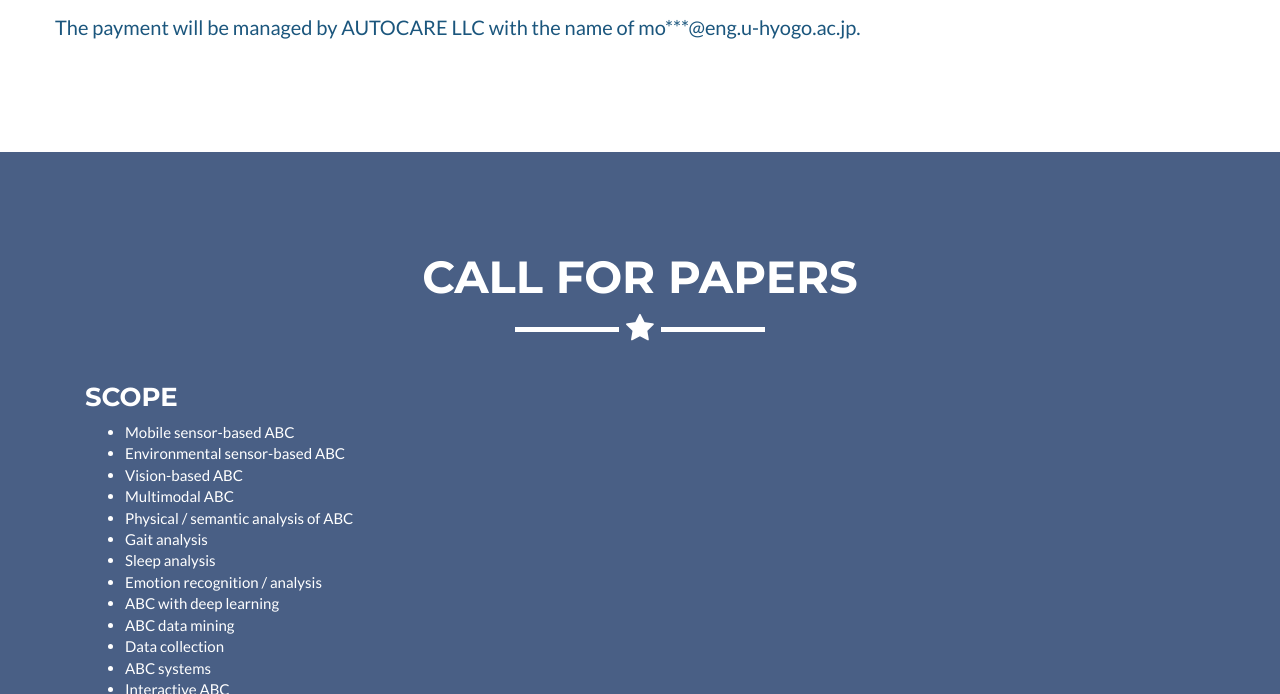
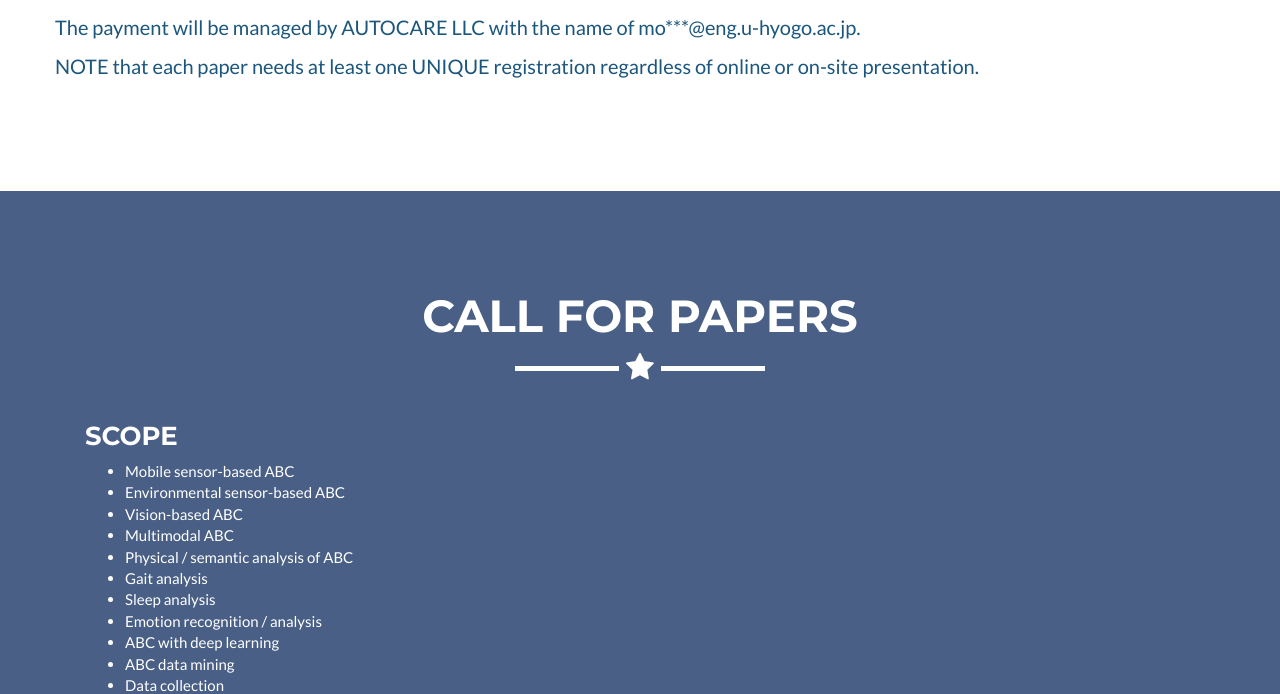
Before and after one commit to abc-research/abc-research.github.io, a Jekyll site: the page built from index.html, in a window 1280 px wide and 900 px high, scrolled down 2094 px, cut to the strip 206-900 px from the top of the window. Built offline with Jekyll 4.4.1, drawn with Linux system fonts in a browser that asks for light colours.

Commit message:
Update registration.html

```diff
--- a/_includes/registration.html
+++ b/_includes/registration.html
@@ -44,7 +44,7 @@
                   </center></div>
 
                 <p>The payment will be managed by AUTOCARE LLC with the name of mo***@eng.u-hyogo.ac.jp.</p>
-
+                <p>NOTE that each paper needs at least one UNIQUE registration regardless of online or on-site presentation. </p>
 
 		<!--div> <br>
 	          <ul>
```
